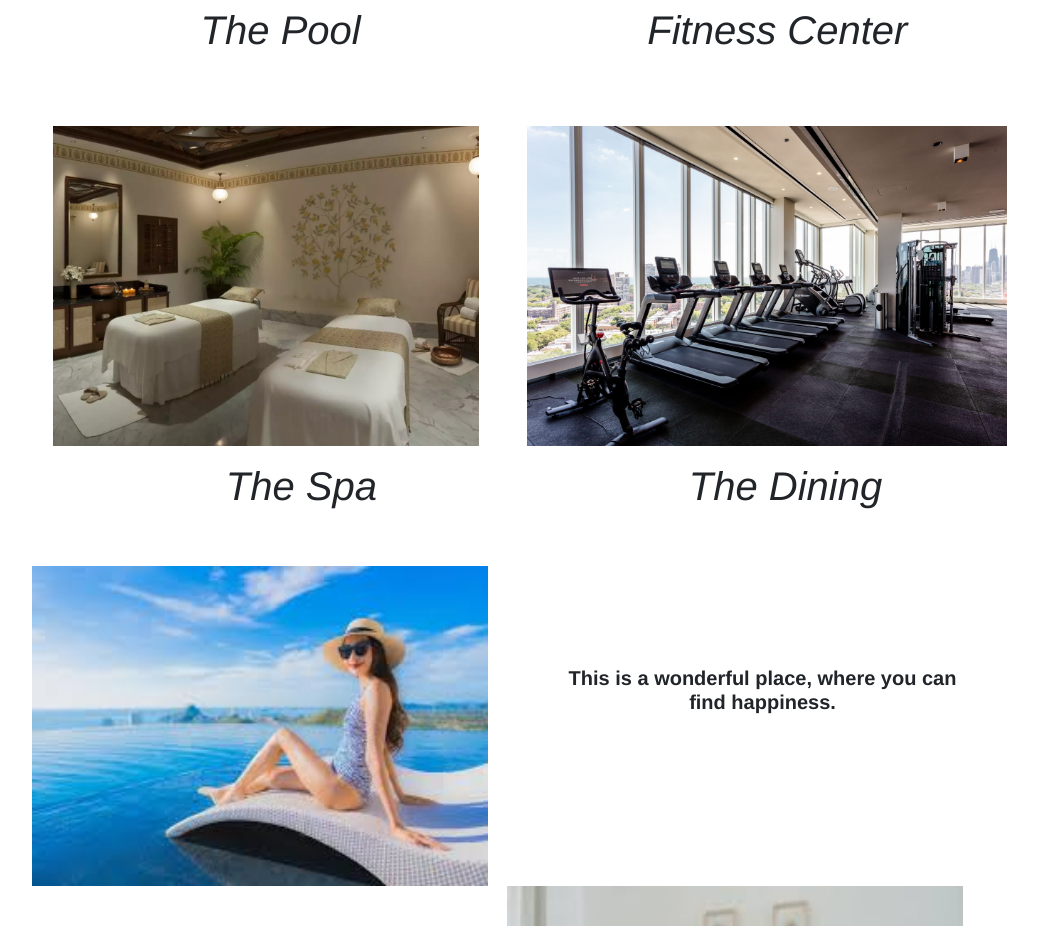
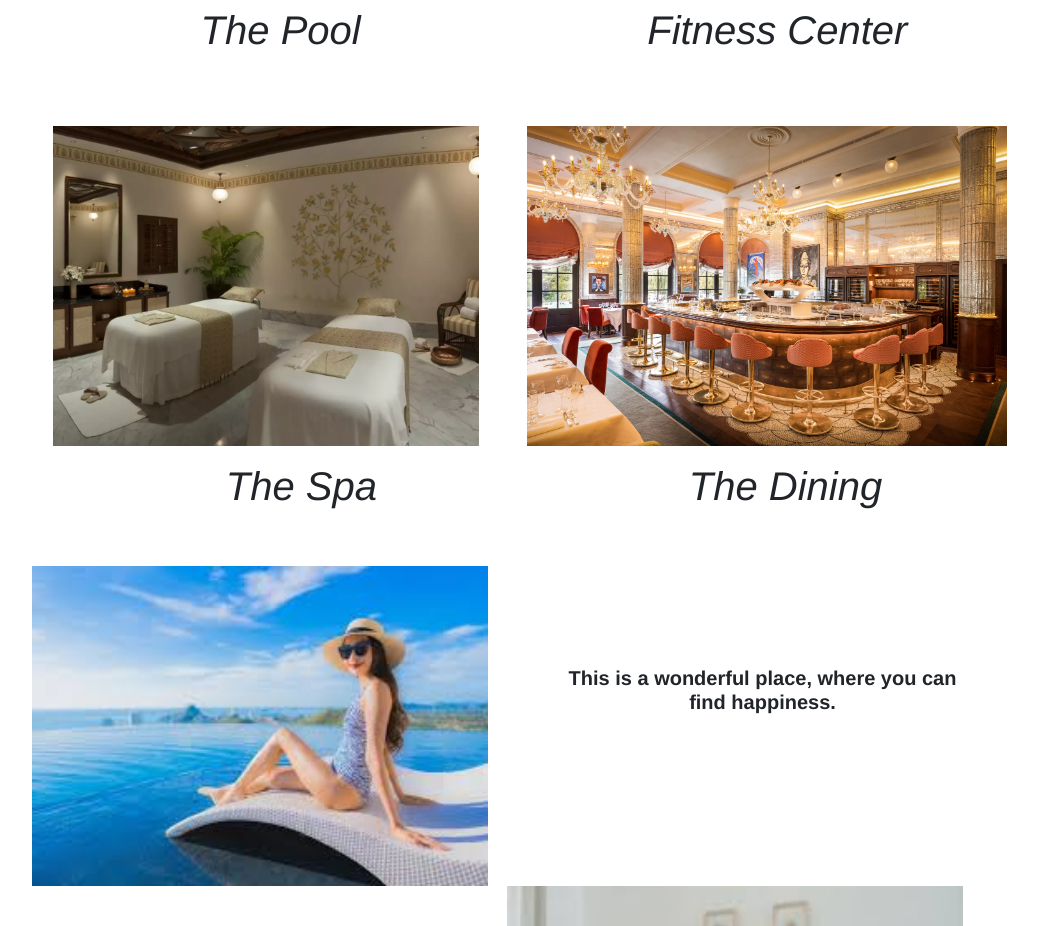
Before and after one commit to Marjmainit/index.html, a plain HTML site: page index.html in a window 1280 px wide. Shown: the part 2480-3406 px from the top of the page, without its empty margins (86-1124 px from the left). Drawn offline with nearby package versions, Linux system fonts and the light colour scheme.

Commit message:
add image

```diff
--- a/index.html
+++ b/index.html
@@ -215,7 +215,7 @@
               <div class="card" style="border: none;">
                 <div class="card-body d-flex justify-content-center">
                   <img class="image me-5" src="spa.webp">
-                  <img class="image me-5" src="ft.jpg">
+                  <img class="image me-5" src="dn.webp">
                 </div>
                 <div class="d-flex text-center justify-content-evenly" style="font-family: Impact, Haettenschweiler, 'Arial Narrow Bold', sans-serif; font-style: italic;">
                   <h3>The Spa</h3>
```
